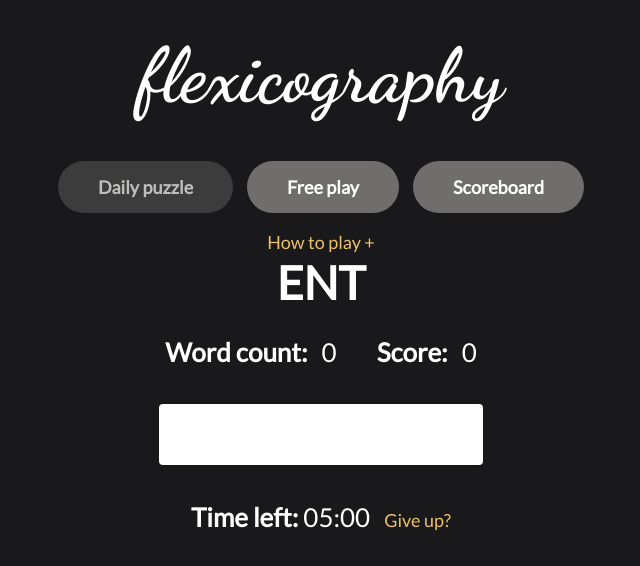
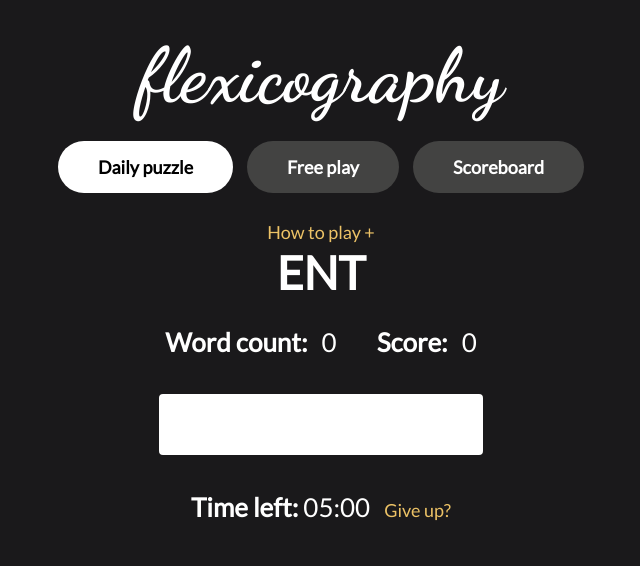
Before and after one commit to yunashin/flexicography, a React (Create React App) app: page / in a window 1280 px wide. Shown: the top 566 px of the page, without its empty margins (319-959 px from the left). Built offline with nearby package versions, Linux system fonts and the light colour scheme.

Commit message:
free play timed mode start timer

```diff
--- a/src/App.css
+++ b/src/App.css
@@ -12,7 +12,7 @@
   align-items: center;
   font-family: "Dancing Script", cursive;
   font-size: calc(60px + 2vmin);
-  margin: 30px 0px;
+  padding: 30px 0px 10px;
   color: var(--BODY_FONT_COLOR);
 }
 
@@ -25,7 +25,7 @@
     align-items: center;
     font-family: "Dancing Script", cursive;
     font-size: calc(35px + 2vmin);
-    margin: 20px 0px;
+    padding: 20px 0px 10px;
     color: var(--BODY_FONT_COLOR);
   }
 }
@@ -141,12 +141,15 @@
   margin-bottom: 10px;
 }
 
+.bottom-margin {
+  margin-bottom: 20px;
+}
+
 .word-count {
   margin-right: 40px;
 }
 
 .found-words-line {
-  color: var(--BODY_FONT_COLOR);
   width: 600px;
 }
 
@@ -170,7 +173,6 @@
 }
 
 .sm-button {
-  background-color: var(--BUTTON);
   border-radius: 60px;
   border: none;
   font-family: var(--FONT);
@@ -189,7 +191,6 @@
 }
 
 .lg-button {
-  background-color: var(--BUTTON);
   border-radius: 60px;
   border: none;
   font-family: var(--FONT);
@@ -206,3 +207,8 @@
     margin-top: 5px;
   }
 }
+
+.lg-button:disabled {
+  background-color: white !important;
+  color: black;
+}
--- a/src/index.css
+++ b/src/index.css
@@ -1,12 +1,10 @@
 :root {
-  --BACKGROUND: #19191b;
+  --BACKGROUND: #1a191b;
   --BUTTON_LINK: #ecc266;
   --BUTTON_LINK_DISABLED: #a9822e;
-  /* --BUTTON_DISABLED: #a9822e;
-  --BUTTON_HOVER: #d5a132; */
-  --BUTTON: #6f6e6d;
-  --BUTTON_DISABLED: #3c3c3c;
-  --BUTTON_HOVER: #646362;
+  --BUTTON: #434342;
+  --BUTTON_DISABLED: #282727;
+  --BUTTON_HOVER: #807f7f;
   --GREEN: #59c46d;
   --FONT: "Lato", sans-serif;
   --BODY_FONT_SIZE: calc(10px + 2vmin);
@@ -53,12 +51,13 @@ input[type="text"]:focus {
 }
 
 button {
+  background-color: var(--BUTTON);
   color: white;
 }
 
 button:disabled {
   background-color: var(--BUTTON_DISABLED) !important;
-  color: #bfbebd;
+  color: #c9c7c5;
   cursor: not-allowed !important;
 }
 
--- a/src/ts/components/Body.tsx
+++ b/src/ts/components/Body.tsx
@@ -16,7 +16,7 @@ const Body = () => {
 
   return (
     <div className="app-body">
-      <div className="bottom-space">
+      <div className="bottom-margin">
         <span className="flex">
           <button
             className="lg-button right-space"
--- a/src/ts/components/FreePlayBody.tsx
+++ b/src/ts/components/FreePlayBody.tsx
@@ -12,6 +12,7 @@ const FreeModeBody = () => {
   const [secondsLeft, setSecondsLeft] = useState(300);
   const [isTimedMode, setIsTimedMode] = useState(false);
   const [isTimeUp, setIsTimeUp] = useState(false);
+  const [startedTimer, setStartedTimer] = useState(false);
   const {
     fetched,
     foundWords,
@@ -43,10 +44,10 @@ const FreeModeBody = () => {
   );
 
   useEffect(() => {
-    if (isTimedMode && !isTimeUp) {
+    if (isTimedMode && startedTimer && !isTimeUp) {
       startTimer();
     }
-  }, [isTimedMode, isTimeUp, startTimer]);
+  }, [isTimedMode, isTimeUp, startedTimer, startTimer]);
 
   return (
     <>
@@ -77,6 +78,9 @@ const FreeModeBody = () => {
           } else {
             setInput(value);
           }
+          if (isTimedMode && !startedTimer) {
+            setStartedTimer(true);
+          }
         }}
         type="text"
         value={input}
@@ -93,6 +97,8 @@ const FreeModeBody = () => {
             setIsTimeUp(false);
             setSecondsLeft(300);
             setShowFoundWords(true);
+            setStartedTimer(false);
+            setInput("");
           }}
         >
           {isTimedMode ? "Free mode" : "Timed mode"}
@@ -115,6 +121,8 @@ const FreeModeBody = () => {
             setWordCount(0);
             setIsTimeUp(false);
             setSecondsLeft(300);
+            setStartedTimer(false);
+            setInput("");
           }}
         >
           New game
--- a/src/ts/components/Scoreboard.tsx
+++ b/src/ts/components/Scoreboard.tsx
@@ -12,7 +12,7 @@ const Scoreboard = () => {
       <div>
         {dailyPuzzleScores.map((item) => {
           return (
-            <div className="bottom-space" key={item.day}>
+            <div className="bottom-margin" key={item.day}>
               <div className="right-space">{`${item.day}: ${item.letters}`}</div>
               <span className="flex">
                 <div className="right-space">
@@ -20,7 +20,7 @@ const Scoreboard = () => {
                 </div>
                 <div className="word-count">{item.wordCount}</div>
                 <div className="right-space">
-                  <b>High score:</b>
+                  <b>Score:</b>
                 </div>
                 <div>{item.score}</div>
               </span>
```
